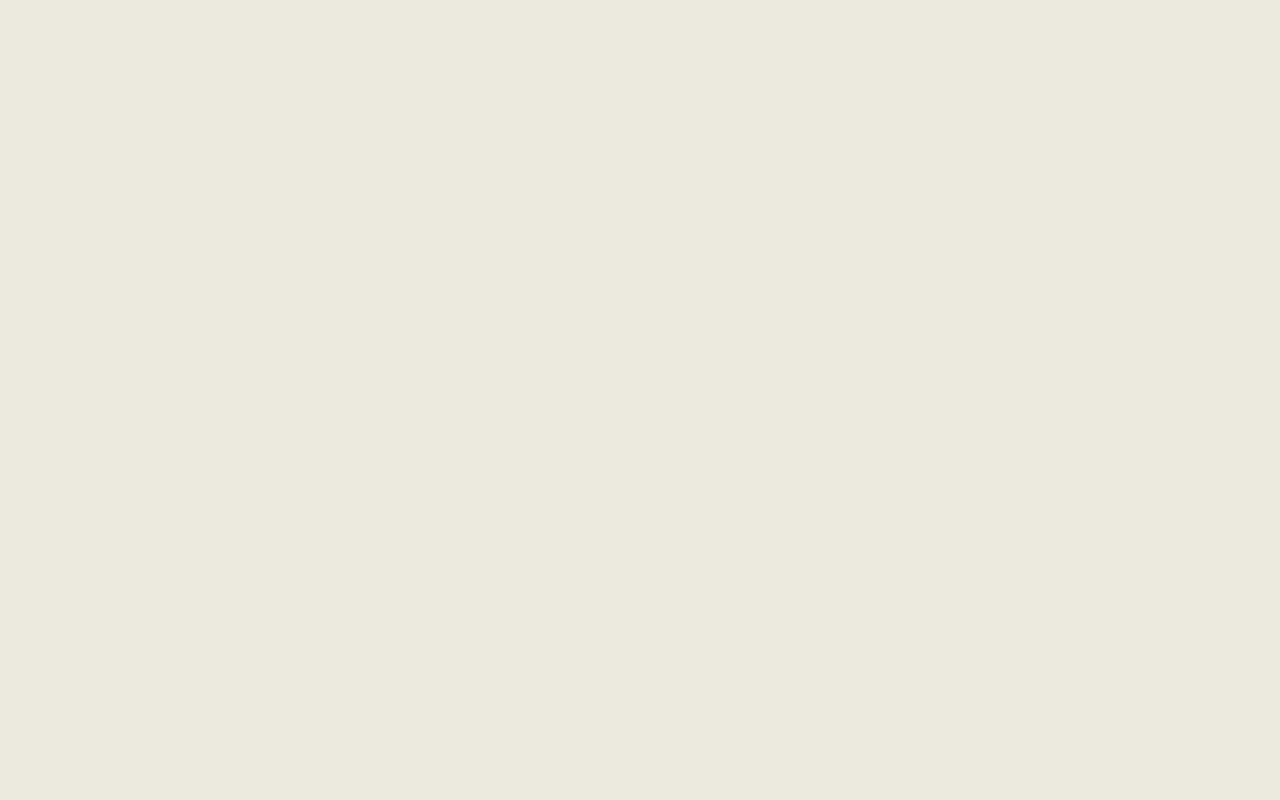
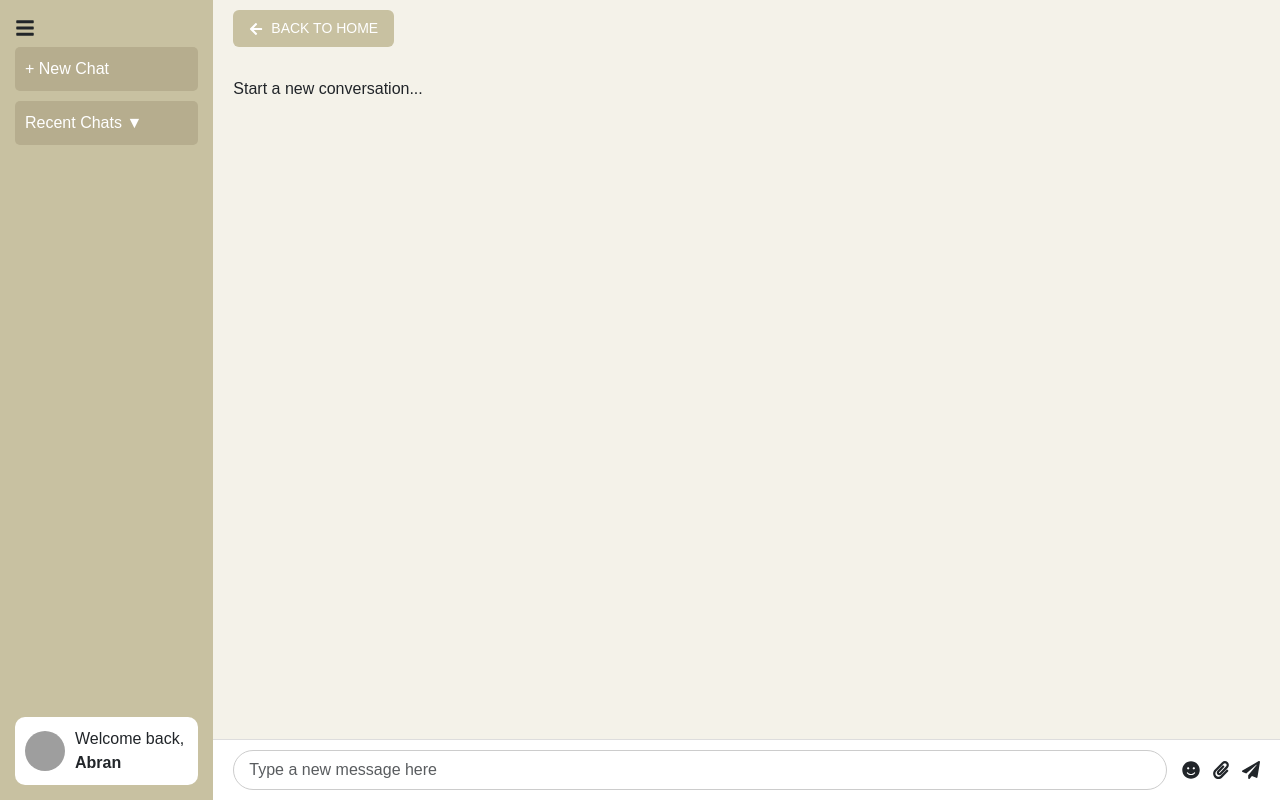
Before and after one commit to l1s22bsse0065/fyp, a React (Create React App) app in the folder delicaseas-frontend/delicasies/: page /chatbot in a window 1280 px wide. Before the commit this address had no page. Built offline with nearby package versions, Linux system fonts and the light colour scheme; grey boxes are pictures that could not be loaded.

Commit message:
added chatbot

```diff
--- a/delicaseas-frontend/delicasies/package.json
+++ b/delicaseas-frontend/delicasies/package.json
@@ -12,6 +12,7 @@
     "react": "^19.1.1",
     "react-bootstrap": "^2.10.10",
     "react-dom": "^19.1.1",
+    "react-icons": "^5.5.0",
     "react-router-dom": "^7.8.0",
     "react-scripts": "5.0.1",
     "web-vitals": "^2.1.4"
--- a/delicaseas-frontend/delicasies/src/App.js
+++ b/delicaseas-frontend/delicasies/src/App.js
@@ -2,6 +2,7 @@ import { BrowserRouter as Router, Routes, Route } from 'react-router-dom';
 import Signup from './screens/signup_page';
 import Signin from './screens/signin_page';
 import HomePage from './screens/home_page';
+import Chatbot from './screens/chatbot_page/chatbot';
 
 // import Cart from './screens/Cart';
 // import Checkout from './screens/Checkout';
@@ -14,6 +15,9 @@ function App() {
         <Route path="/" element={<Signup />} />
         <Route path="/signin" element={<Signin />} />
         <Route path="/home" element={<HomePage />} />
+        <Route path="/chatbot" element={<Chatbot />} />
+
+
         {/* <Route path="/menu" element={<Menu />} />
         <Route path="/cart" element={<Cart />} />
         <Route path="/checkout" element={<Checkout />} />
--- /dev/null
+++ b/delicaseas-frontend/delicasies/src/screens/chatbot_page/chatbot.jsx
@@ -0,0 +1,165 @@
+import React, { useState } from "react";
+import { Container, Row, Col, Form } from "react-bootstrap";
+import {
+  FaBars, FaArrowLeft, FaExclamationTriangle, FaTrashAlt,
+  FaSmile, FaPaperclip, FaPaperPlane
+} from "react-icons/fa";
+import styles from "../../styles/chatbot.module.css";
+import { Link } from "react-router-dom";
+
+
+const Chatbot = () => {
+  const [messages, setMessages] = useState([]);
+  const [input, setInput] = useState("");
+  const [recentChats, setRecentChats] = useState([]);
+  const [activeChatId, setActiveChatId] = useState(null);
+  const [showRecent, setShowRecent] = useState(false);
+  const [sidebarOpen, setSidebarOpen] = useState(true); // control sidebar
+
+  // Helper to get chat title
+  const getChatTitle = (msgs) => {
+    const firstUserMsg = msgs.find(m => m.sender === "user");
+    return firstUserMsg ? firstUserMsg.text.slice(0, 20) + "..." : "Untitled Chat";
+  };
+
+  // Send message
+  const handleSendMessage = () => {
+    if (!input.trim()) return;
+
+    const newMessage = { sender: "user", text: input.trim() };
+    setMessages(prev => [...prev, newMessage]);
+
+    // Simulate bot reply
+    setTimeout(() => {
+      const botReply = { sender: "bot", text: "Demo response here." };
+      setMessages(prev => [...prev, botReply]);
+    }, 800);
+
+    setInput("");
+  };
+
+  // Start a new chat
+  const handleNewChat = () => {
+    if (messages.length > 0) {
+      const newChat = {
+        id: Date.now(),
+        title: getChatTitle(messages),
+        history: messages
+      };
+      setRecentChats(prev => [newChat, ...prev]);
+    }
+    setMessages([]);
+    setActiveChatId(null);
+  };
+
+  // Load a recent chat
+  const handleLoadChat = (chat) => {
+    setMessages(chat.history);
+    setActiveChatId(chat.id);
+  };
+
+  return (
+    <div className={styles.chatWrapper}>
+      <Container fluid>
+        <Row>
+          {/* Sidebar */}
+          <Col
+  xs={sidebarOpen ? 3 : 1}
+  md={sidebarOpen ? 2 : 1}
+  className={`${styles.sidebar} ${sidebarOpen ? styles.open : styles.closed}`}
+>
+  <div className={styles.menuButton} onClick={() => setSidebarOpen(!sidebarOpen)}>
+    <FaBars size={20} />
+  </div>
+
+  <div className={styles.sidebarTop}>
+    {sidebarOpen && (
+      <>
+        <button className={styles.chatButton} onClick={handleNewChat}>+ New Chat</button>
+        <button
+          className={styles.chatButton}
+          onClick={() => setShowRecent(!showRecent)}
+        >
+          Recent Chats {showRecent ? "▲" : "▼"}
+        </button>
+
+        {showRecent && (
+          <div className={styles.recentChats}>
+            {recentChats.length === 0 ? (
+              <p className={styles.emptyRecent}>No recent chats yet</p>
+            ) : (
+              recentChats.map(chat => (
+                <button
+                  key={chat.id}
+                  className={`${styles.chatButton} ${activeChatId === chat.id ? styles.activeChat : ""}`}
+                  onClick={() => handleLoadChat(chat)}
+                >
+                  {chat.title}
+                </button>
+              ))
+            )}
+          </div>
+        )}
+      </>
+    )}
+  </div>
+
+  <div className={styles.userCard}>
+    <img src="/user.jpg" alt="user" className={styles.userImage} />
+    {sidebarOpen && <span>Welcome back,<br/><b>Abran</b></span>}
+  </div>
+</Col>
+
+
+          {/* Chat Section */}
+          <Col xs={sidebarOpen ? 9 : 11} md={sidebarOpen ? 10 : 11} className={styles.chatSection}>
+            {/* Top Bar */}
+            <div className={styles.topBar}>
+              <Link to="/home" className={styles.backButton}>
+                <FaArrowLeft /> BACK TO HOME
+              </Link>
+
+
+            </div>
+
+            {/* Chat Body */}
+            <div className={styles.chatBody}>
+              {messages.length === 0 ? (
+                <p className={styles.emptyChat}>Start a new conversation...</p>
+              ) : (
+                messages.map((msg, index) => (
+                  <div
+                    key={index}
+                    className={msg.sender === "user" ? styles.chatMessageRight : styles.chatMessageLeft}
+                  >
+                    {msg.sender === "bot" && <img src="/bot.png" alt="bot" className={styles.avatar} />}
+                    <div className={styles.messageBox}>{msg.text}</div>
+                    {msg.sender === "user" && <img src="/user.jpg" alt="me" className={styles.avatar} />}
+                  </div>
+                ))
+              )}
+            </div>
+
+            {/* Input Bar */}
+            <div className={styles.inputBar}>
+              <Form.Control
+                type="text"
+                placeholder="Type a new message here"
+                value={input}
+                onChange={e => setInput(e.target.value)}
+                onKeyDown={e => e.key === "Enter" ? handleSendMessage() : null}
+              />
+              <div className={styles.inputIcons}>
+                <FaSmile className={styles.icon}/>
+                <FaPaperclip className={styles.icon}/>
+                <FaPaperPlane className={styles.icon} onClick={handleSendMessage}/>
+              </div>
+            </div>
+          </Col>
+        </Row>
+      </Container>
+    </div>
+  );
+};
+
+export default Chatbot;
--- a/delicaseas-frontend/delicasies/src/screens/home_page/index.jsx
+++ b/delicaseas-frontend/delicasies/src/screens/home_page/index.jsx
@@ -24,7 +24,7 @@ const Home = () => {
               <Nav.Link href="/about" className={styles.navLink}>About Us</Nav.Link>
             </Nav>
             <div className="d-flex gap-2">
-              <Button variant="outline-dark" className={styles.customButton}>CHEFBOT</Button>
+              <Button variant="outline-dark" className={styles.customButton} href="/chatbot">CHEFBOT</Button>
               <Button variant="dark" className={styles.subscribeButton}>Subscribe</Button>
             </div>
           </Navbar.Collapse>
--- /dev/null
+++ b/delicaseas-frontend/delicasies/src/styles/chatbot.module.css
@@ -0,0 +1,224 @@
+html, body, #root {
+  height: 100%;
+  width: 100%;
+  margin: 0;
+  padding: 0;
+  overflow: hidden; /* prevent scroll */
+}
+
+.chatWrapper {
+  display: flex;
+  height: 100vh;
+  width: 100vw; /* ensure full width */
+  background-color: #f4f2e9;
+  font-family: Arial, sans-serif;
+  overflow: hidden; /* prevent scrollbars */
+}
+
+
+.sidebar {
+  background-color: #c8c1a1;
+  display: flex;
+  flex-direction: column;
+  height: 100vh;
+  padding: 15px;
+  transition: all 0.3s ease;
+  overflow: hidden;
+}
+
+.sidebarTop {
+  display: flex;
+  flex-direction: column;
+  gap: 10px; /* Tight, consistent spacing */
+}
+
+.userCard {
+  margin-top: auto; /* Push to bottom */
+  background-color: #fff;
+  border-radius: 10px;
+  padding: 10px;
+  display: flex;
+  align-items: center;
+  gap: 10px;
+}
+
+
+.sidebar.closed {
+  width: 60px !important; /* shrink to icons only */
+  padding: 10px 5px;
+}
+
+.sidebar.closed .chatButton,
+.sidebar.closed .recentChats,
+.sidebar.closed .userCard span {
+  display: none; /* hide labels */
+}
+
+.sidebar.closed .userImage {
+  margin: 0 auto;
+}
+
+.menuButton {
+  margin-bottom: 8px;
+  cursor: pointer;
+}
+
+.recentChats {
+  display: flex;
+  flex-direction: column;
+  gap: 10px;
+}
+
+.chatButton {
+  background-color: #b6ad8e;
+  border: none;
+  padding: 10px;
+  text-align: left;
+  cursor: pointer;
+  color: #fff;
+  font-weight: 500;
+  border-radius: 5px;
+}
+
+.chatButton:hover {
+  background-color: #a89d7d;
+}
+
+.userCard {
+  background-color: #fff;
+  border-radius: 10px;
+  padding: 10px;
+  display: flex;
+  align-items: center;
+  gap: 10px;
+}
+
+.userImage {
+  width: 40px;
+  height: 40px;
+  border-radius: 50%;
+}
+
+.chatSection {
+  display: flex;
+  flex-direction: column;
+  height: 100vh;
+  padding: 0;
+}
+
+.topBar {
+  display: flex;
+  justify-content: space-between;
+  align-items: center;
+  padding: 10px 20px;
+  background-color: transparent;
+}
+
+.backButton {
+  display: inline-flex;
+  align-items: center;
+  gap: 8px;                 /* space between icon and text */
+  background-color: #c8c1a1; /* Netflix-style red */
+  color: #ffffff;            /* white text */
+  text-decoration: none;     /* remove underline */
+  font-weight: 500;
+  font-size: 14px;
+  padding: 8px 16px;
+  border-radius: 6px;
+  transition: background-color 0.2s ease-in-out, transform 0.1s ease-in-out;
+  cursor: pointer;
+}
+
+.backButton:hover {
+  background-color: #a89d7d; /* darker red on hover */
+  text-decoration: none;
+  color: #ffffff;
+  transform: translateY(-1px); /* subtle lift effect */
+}
+
+.backButton:active {
+  transform: translateY(0); /* remove lift on click */
+}
+
+
+.topIcons {
+  display: flex;
+  align-items: center;
+  gap: 15px;
+}
+
+.icon {
+  cursor: pointer;
+  font-size: 18px;
+}
+
+.searchBar {
+  border-radius: 20px;
+  padding-left: 15px;
+  height: 35px;
+}
+
+.chatBody {
+  flex: 1;
+  padding: 20px;
+  overflow-y: auto;
+}
+
+.chatMessageLeft, .chatMessageRight {
+  display: flex;
+  align-items: flex-end;
+  margin-bottom: 20px;
+}
+
+.chatMessageLeft {
+  justify-content: flex-start;
+}
+
+.chatMessageRight {
+  justify-content: flex-end;
+}
+
+.messageBox {
+  background-color: #fff;
+  padding: 12px 15px;
+  border-radius: 10px;
+  max-width: 60%;
+  font-size: 14px;
+  line-height: 1.5;
+}
+
+.avatar {
+  width: 35px;
+  height: 35px;
+  border-radius: 50%;
+  margin-left: 10px;
+  margin-right: 10px;
+}
+
+.inputBar {
+  display: flex;
+  align-items: center;
+  padding: 10px 20px;
+  border-top: 1px solid #ddd;
+  background-color: #fff;
+}
+
+.inputBar input {
+  flex: 1;
+  border-radius: 20px;
+  padding-left: 15px;
+  height: 40px;
+  border: 1px solid #ccc;
+}
+
+.inputIcons {
+  display: flex;
+  align-items: center;
+  gap: 12px;
+  margin-left: 15px;
+}
+
+.inputIcons .icon {
+  cursor: pointer;
+  font-size: 18px;
+}
--- a/delicaseas-frontend/delicasies/src/styles/signin.module.css
+++ b/delicaseas-frontend/delicasies/src/styles/signin.module.css
@@ -8,7 +8,7 @@ body, html {
   padding: 0;
   font-family: Arial, sans-serif;
   max-height: 100vh;
-  overflow: hidden;
+
 }
 /* Full page container */
 .page {
```
Also changed, not shown: 1 other file (tests, documents, lock files or other folders).
